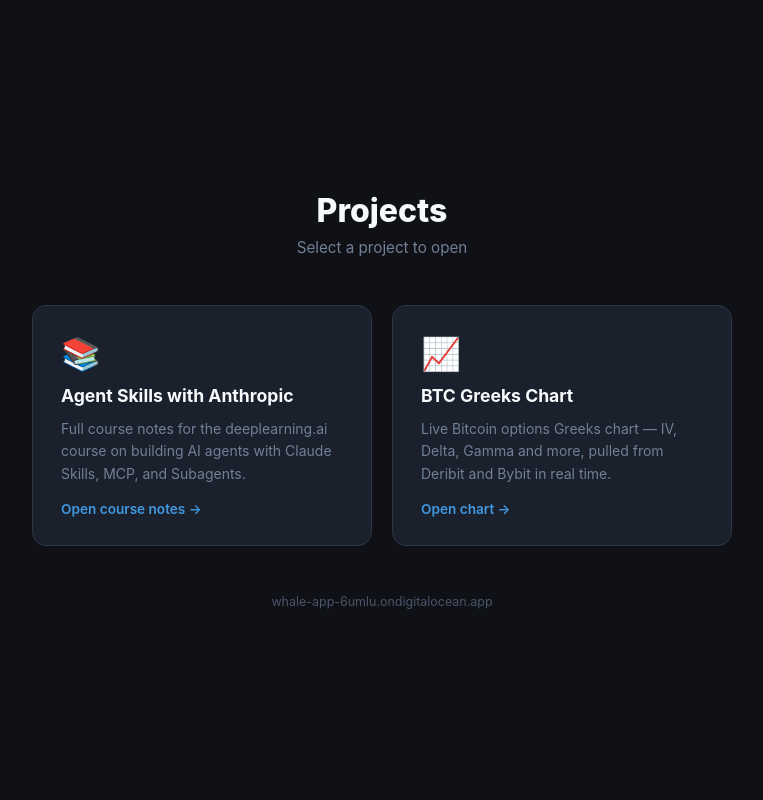
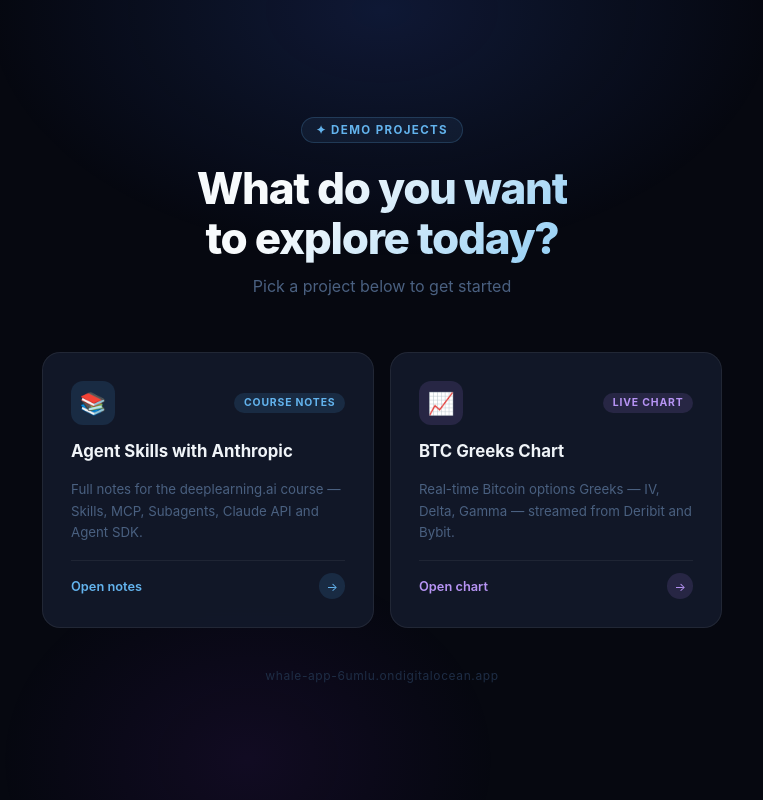
Before and after one commit to Emmasu/demo-claude, a plain HTML site: page index.html in a window 1280 px wide. Shown: the whole page, without its empty margins (258-1021 px from the left). Drawn offline with Linux system fonts and the light colour scheme.

Commit message:
redesign landing page

```diff
--- a/index.html
+++ b/index.html
@@ -9,7 +9,7 @@
 
     body {
       font-family: -apple-system, BlinkMacSystemFont, "Segoe UI", Roboto, sans-serif;
-      background: #0f1117;
+      background: #060810;
       color: #e2e8f0;
       min-height: 100vh;
       display: flex;
@@ -17,108 +17,260 @@
       align-items: center;
       justify-content: center;
       padding: 2rem;
+      overflow: hidden;
     }
 
+    /* ── Ambient glow background ── */
+    body::before {
+      content: "";
+      position: fixed;
+      top: -30%;
+      left: 50%;
+      transform: translateX(-50%);
+      width: 800px;
+      height: 500px;
+      background: radial-gradient(ellipse, rgba(56, 100, 220, 0.18) 0%, transparent 70%);
+      pointer-events: none;
+      z-index: 0;
+    }
+
+    body::after {
+      content: "";
+      position: fixed;
+      bottom: -20%;
+      left: 20%;
+      width: 500px;
+      height: 400px;
+      background: radial-gradient(ellipse, rgba(120, 40, 200, 0.1) 0%, transparent 70%);
+      pointer-events: none;
+      z-index: 0;
+    }
+
+    .wrap {
+      position: relative;
+      z-index: 1;
+      display: flex;
+      flex-direction: column;
+      align-items: center;
+      width: 100%;
+      max-width: 680px;
+    }
+
+    /* ── Header ── */
     .header {
       text-align: center;
-      margin-bottom: 3rem;
+      margin-bottom: 3.5rem;
+    }
+
+    .header .eyebrow {
+      display: inline-flex;
+      align-items: center;
+      gap: 0.4rem;
+      background: rgba(99, 179, 237, 0.08);
+      border: 1px solid rgba(99, 179, 237, 0.2);
+      color: #63b3ed;
+      font-size: 0.72rem;
+      font-weight: 700;
+      letter-spacing: 0.12em;
+      text-transform: uppercase;
+      padding: 0.3rem 0.9rem;
+      border-radius: 999px;
+      margin-bottom: 1.25rem;
     }
 
     .header h1 {
-      font-size: 2rem;
+      font-size: 2.75rem;
       font-weight: 800;
-      color: #f7fafc;
-      margin-bottom: 0.5rem;
+      letter-spacing: -0.03em;
+      line-height: 1.15;
+      background: linear-gradient(135deg, #f7fafc 30%, #90cdf4);
+      -webkit-background-clip: text;
+      -webkit-text-fill-color: transparent;
+      background-clip: text;
+      margin-bottom: 0.75rem;
     }
 
     .header p {
-      color: #718096;
-      font-size: 0.95rem;
+      color: #4a6080;
+      font-size: 1rem;
     }
 
+    /* ── Cards ── */
     .grid {
       display: grid;
-      grid-template-columns: repeat(auto-fill, minmax(280px, 1fr));
-      gap: 1.25rem;
+      grid-template-columns: 1fr 1fr;
+      gap: 1rem;
       width: 100%;
-      max-width: 700px;
+    }
+
+    @media (max-width: 520px) {
+      .grid { grid-template-columns: 1fr; }
+      .header h1 { font-size: 2rem; }
     }
 
     .card {
-      background: #1a202c;
-      border: 1px solid #2d3748;
-      border-radius: 14px;
+      position: relative;
+      background: rgba(20, 28, 45, 0.8);
+      border: 1px solid rgba(255,255,255,0.07);
+      border-radius: 18px;
       padding: 1.75rem;
       text-decoration: none;
       color: inherit;
-      transition: border-color 0.15s, transform 0.15s;
       display: flex;
       flex-direction: column;
-      gap: 0.75rem;
+      gap: 1rem;
+      overflow: hidden;
+      transition: transform 0.2s, border-color 0.2s, box-shadow 0.2s;
+      backdrop-filter: blur(12px);
     }
 
-    .card:hover {
-      border-color: #4299e1;
-      transform: translateY(-2px);
+    .card::before {
+      content: "";
+      position: absolute;
+      inset: 0;
+      border-radius: 18px;
+      opacity: 0;
+      transition: opacity 0.2s;
     }
 
-    .card-icon {
-      font-size: 2rem;
+    .card-blue::before  { background: radial-gradient(circle at 0% 0%, rgba(66,153,225,0.12), transparent 60%); }
+    .card-purple::before { background: radial-gradient(circle at 0% 0%, rgba(159,122,234,0.12), transparent 60%); }
+
+    .card:hover {
+      transform: translateY(-4px);
+      border-color: rgba(255,255,255,0.15);
+      box-shadow: 0 20px 60px rgba(0,0,0,0.4);
     }
 
+    .card:hover::before { opacity: 1; }
+
+    .card-top {
+      display: flex;
+      align-items: center;
+      justify-content: space-between;
+    }
+
+    .card-badge {
+      font-size: 0.65rem;
+      font-weight: 700;
+      letter-spacing: 0.08em;
+      text-transform: uppercase;
+      padding: 0.2rem 0.6rem;
+      border-radius: 999px;
+    }
+
+    .badge-blue   { background: rgba(66,153,225,0.15); color: #63b3ed; }
+    .badge-purple { background: rgba(159,122,234,0.15); color: #b794f4; }
+
+    .card-icon-wrap {
+      width: 2.75rem;
+      height: 2.75rem;
+      border-radius: 12px;
+      display: flex;
+      align-items: center;
+      justify-content: center;
+      font-size: 1.35rem;
+    }
+
+    .icon-blue   { background: rgba(66,153,225,0.15); }
+    .icon-purple { background: rgba(159,122,234,0.15); }
+
     .card h2 {
-      font-size: 1.1rem;
+      font-size: 1.05rem;
       font-weight: 700;
-      color: #f7fafc;
+      color: #f0f4f8;
+      line-height: 1.3;
     }
 
     .card p {
-      font-size: 0.875rem;
-      color: #718096;
-      line-height: 1.6;
+      font-size: 0.83rem;
+      color: #4a6080;
+      line-height: 1.65;
       flex: 1;
     }
 
-    .card .arrow {
-      color: #4299e1;
-      font-size: 0.85rem;
-      font-weight: 600;
-      margin-top: 0.25rem;
+    .card-footer {
+      display: flex;
+      align-items: center;
+      justify-content: space-between;
+      padding-top: 0.75rem;
+      border-top: 1px solid rgba(255,255,255,0.06);
     }
 
+    .card-link {
+      font-size: 0.8rem;
+      font-weight: 600;
+    }
+
+    .link-blue   { color: #63b3ed; }
+    .link-purple { color: #b794f4; }
+
+    .card-arrow {
+      width: 1.6rem;
+      height: 1.6rem;
+      border-radius: 50%;
+      display: flex;
+      align-items: center;
+      justify-content: center;
+      font-size: 0.75rem;
+      transition: transform 0.2s;
+    }
+
+    .arrow-blue   { background: rgba(66,153,225,0.15); color: #63b3ed; }
+    .arrow-purple { background: rgba(159,122,234,0.15); color: #b794f4; }
+
+    .card:hover .card-arrow { transform: translateX(3px); }
+
+    /* ── Footer ── */
     footer {
-      margin-top: 3rem;
-      color: #4a5568;
-      font-size: 0.78rem;
+      margin-top: 2.5rem;
+      color: #1e2d45;
+      font-size: 0.75rem;
+      letter-spacing: 0.05em;
     }
   </style>
 </head>
 <body>
+<div class="wrap">
 
   <div class="header">
-    <h1>Projects</h1>
-    <p>Select a project to open</p>
+    <div class="eyebrow">✦ Demo Projects</div>
+    <h1>What do you want<br>to explore today?</h1>
+    <p>Pick a project below to get started</p>
   </div>
 
   <div class="grid">
 
-    <a class="card" href="/course">
-      <div class="card-icon">📚</div>
+    <a class="card card-blue" href="/course">
+      <div class="card-top">
+        <div class="card-icon-wrap icon-blue">📚</div>
+        <span class="card-badge badge-blue">Course Notes</span>
+      </div>
       <h2>Agent Skills with Anthropic</h2>
-      <p>Full course notes for the deeplearning.ai course on building AI agents with Claude Skills, MCP, and Subagents.</p>
-      <div class="arrow">Open course notes →</div>
+      <p>Full notes for the deeplearning.ai course — Skills, MCP, Subagents, Claude API and Agent SDK.</p>
+      <div class="card-footer">
+        <span class="card-link link-blue">Open notes</span>
+        <span class="card-arrow arrow-blue">→</span>
+      </div>
     </a>
 
-    <a class="card" href="/btc">
-      <div class="card-icon">📈</div>
+    <a class="card card-purple" href="/btc">
+      <div class="card-top">
+        <div class="card-icon-wrap icon-purple">📈</div>
+        <span class="card-badge badge-purple">Live Chart</span>
+      </div>
       <h2>BTC Greeks Chart</h2>
-      <p>Live Bitcoin options Greeks chart — IV, Delta, Gamma and more, pulled from Deribit and Bybit in real time.</p>
-      <div class="arrow">Open chart →</div>
+      <p>Real-time Bitcoin options Greeks — IV, Delta, Gamma — streamed from Deribit and Bybit.</p>
+      <div class="card-footer">
+        <span class="card-link link-purple">Open chart</span>
+        <span class="card-arrow arrow-purple">→</span>
+      </div>
     </a>
 
   </div>
 
   <footer>whale-app-6umlu.ondigitalocean.app</footer>
 
+</div>
 </body>
 </html>
```
